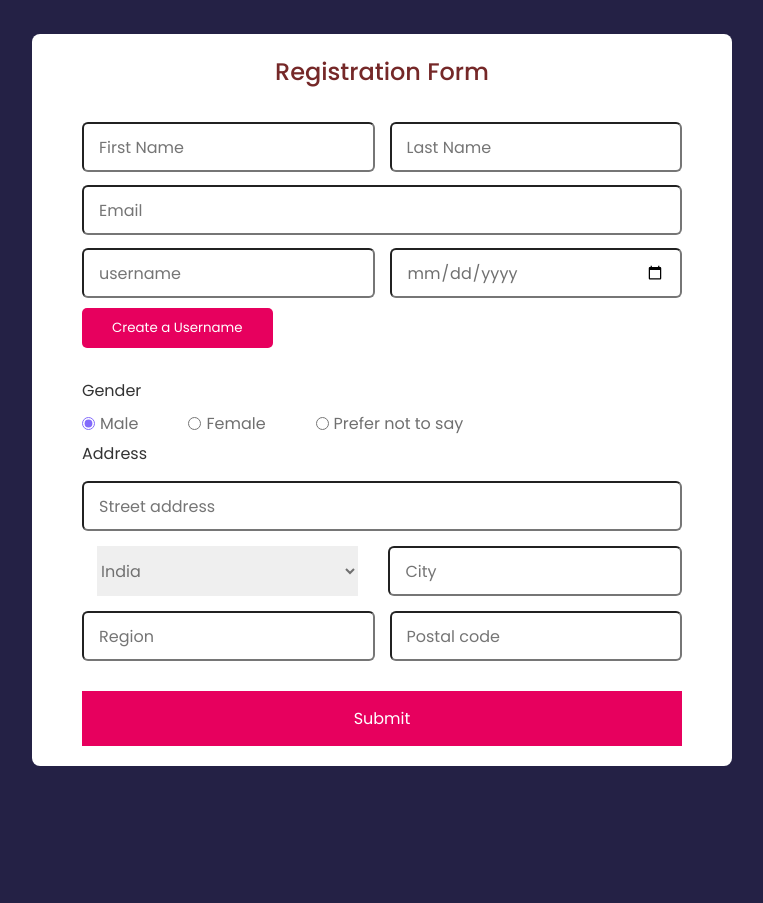
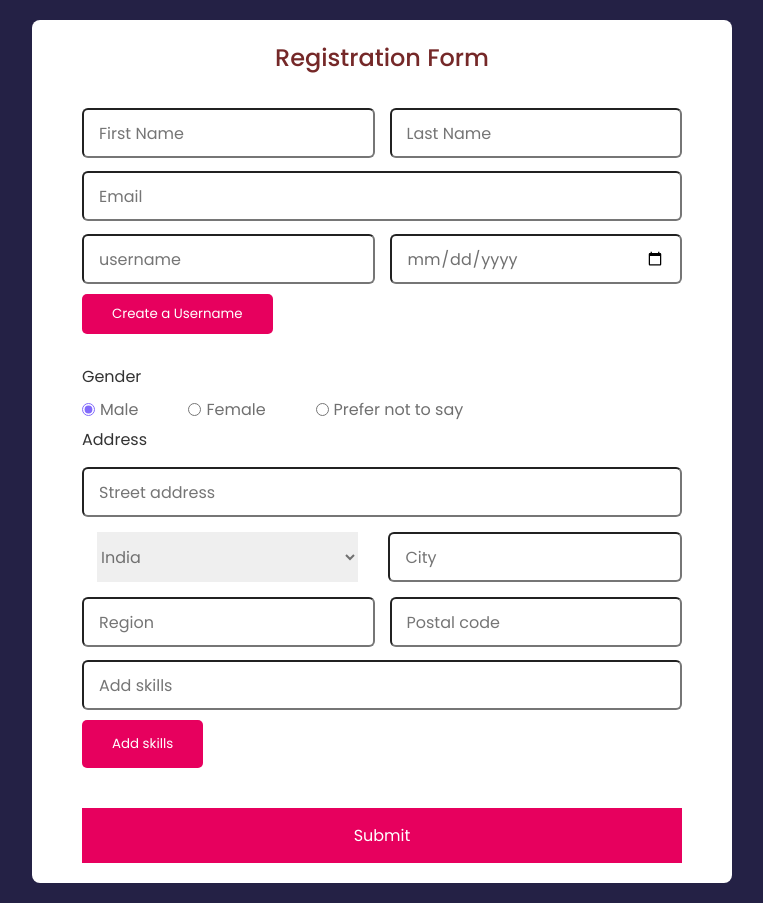
Before and after one commit to jayd-c/angular-reactive-forms, an Angular app: page / in a window 1280 px wide. Shown: the whole page, without its empty margins (258-1021 px from the left). Before the commit the page ends 800 px from the top, so only its background shows below. Built offline with nearby package versions, Linux system fonts and the light colour scheme.

Commit message:
dynamically adding form controls

```diff
--- a/src/app/app.component.html
+++ b/src/app/app.component.html
@@ -51,9 +51,10 @@
       </div>
     </div>
 
-    <div class="input-box address">
+    <div class="input-box address" formGroupName="address">
       <label>Address</label>
       <input type="text" placeholder="Street address" formControlName="street"/>
+      <small *ngIf="reactiveForm.get('address.street').invalid && reactiveForm.get('address.street').touched">*Street is a required field</small>
       <div class="column">
         <div class="select-box">
           <select name="country" formControlName="country">
@@ -63,8 +64,12 @@
             <option>India</option>
             <option>Nepal</option>
           </select>
+      <small *ngIf="reactiveForm.get('address.country').invalid && reactiveForm.get('address.country').touched">*country is a required field</small>
+
         </div>
         <input type="text" placeholder="City" formControlName="city" />
+      <small *ngIf="reactiveForm.get('address.city').invalid && reactiveForm.get('address.city').touched">*City is a required field</small>
+
       </div>
       <div class="column">
         <input type="text" placeholder="Region" formControlName="region"/>
@@ -108,8 +113,13 @@
     </div>
     <button type="button" class="btn-add-delete">Add Experience</button> -->
 
-    <input type="submit" value="Submit" class="submit-btn" [disabled]="!reactiveForm.valid">
-    <!-- [disabled]="!reactiveForm.valid" -->
+    <div class="input-box" formArrayName="skills">
+    @for(control of reactiveForm.get('skills')['controls']; track control.id; let index = $index){
+      <input type="text" name="" id="" placeholder="Add skills" [formControlName]="index">
+    }
+    <button type="button" class="btn-add-delete" (click)="addSkills()">Add skills</button>
+    </div>
+      <input type="submit" value="Submit" class="submit-btn" [disabled]="!reactiveForm.valid">
   </form>
 </section>
 
--- a/src/app/app.component.ts
+++ b/src/app/app.component.ts
@@ -1,7 +1,7 @@
 import { CommonModule } from '@angular/common';
 import { OnInit } from '@angular/core';
 import { Component } from '@angular/core';
-import { FormControl, Validators } from '@angular/forms';
+import { FormArray, FormControl, Validators } from '@angular/forms';
 import { FormGroup, FormsModule, ReactiveFormsModule } from '@angular/forms';
 import { RouterOutlet } from '@angular/router';
 
@@ -26,11 +26,20 @@ export class AppComponent implements OnInit{
         username: new FormControl(null),
         dob: new FormControl(null),
         gender: new FormControl('male'),
-        street: new FormControl(null),
-        country: new FormControl('India'),
-        city: new FormControl(null),
-        region: new FormControl(null),
-        postal : new FormControl(null)
+        address: new FormGroup({
+           street: new FormControl(null),
+           country: new FormControl('India'),
+           city: new FormControl(null),
+           region: new FormControl(null),
+           postal : new FormControl(null)
+        }),
+
+        skills: new FormArray([
+          new FormControl(null, Validators.required),
+
+
+        ])
+
 
       })
   }
@@ -39,4 +48,8 @@ export class AppComponent implements OnInit{
     console.log(this.reactiveForm);
   }
 
+  addSkills() {
+    (<FormArray>this.reactiveForm.get('skills')).push(new FormControl(null, Validators.required))
+  }
+
 }
```
